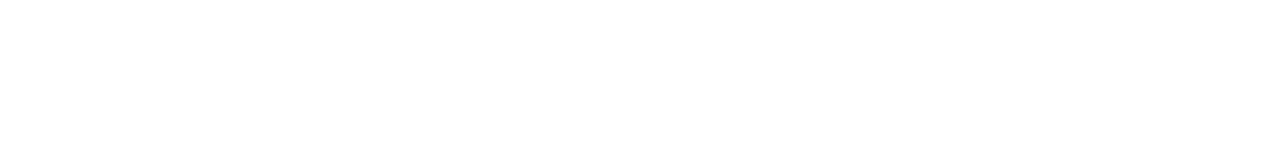
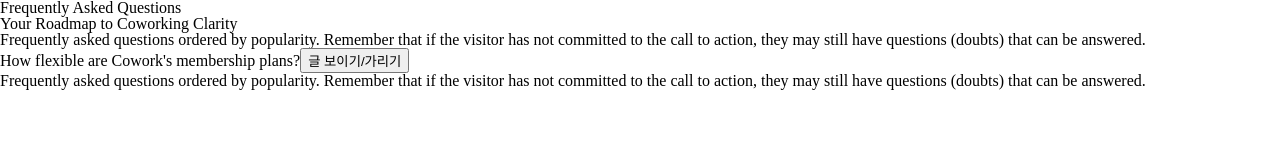
Before and after one commit to Jueunkim429/PDA-coworking, a plain HTML site: page index.html in a window 1280 px wide. Shown: the top 160 px of the page. Drawn offline with nearby package versions, Linux system fonts and the light colour scheme; grey boxes are pictures that could not be loaded.

Commit message:
feat: faq html 생성

```diff
--- a/index.html
+++ b/index.html
@@ -7,6 +7,7 @@
     </head>
 
     <body>
+
         <header></header>
         <section>
 
@@ -26,8 +27,34 @@
         <section>
 
         </section>
+
+        <!--FAG-->
         <section>
+            <div>
+                <div>
+                    <p>Frequently Asked Questions</p>
+                    <p>Your Roadmap to Coworking Clarity</p>
+                    <p>Frequently asked questions ordered by popularity. Remember that if the visitor has not committed to the call to action, they may still have questions (doubts) that can be answered.</p>
+                </div>
 
+                <div>
+                    <div>
+                        <div>How flexible are Cowork's membership plans?<button id="toggleButton">글 보이기/가리기</button></div>
+                        <div id="content">
+                          <p>Frequently asked questions ordered by popularity. Remember that if the visitor has not committed to the call to action, they may still have questions (doubts) that can be answered.</p>
+                        </div>
+                      </div>
+                      <script>
+                        document.getElementById("toggleButton").addEventListener("click", function() {
+                        var content = document.getElementById("content");
+                        if (content.style.display === "none") {
+                            content.style.display = "block";
+                        } else {
+                            content.style.display = "none";
+                        }
+                        });
+                    </script>
+                </div>
         </section>
 
         <!--CTA-->
```
